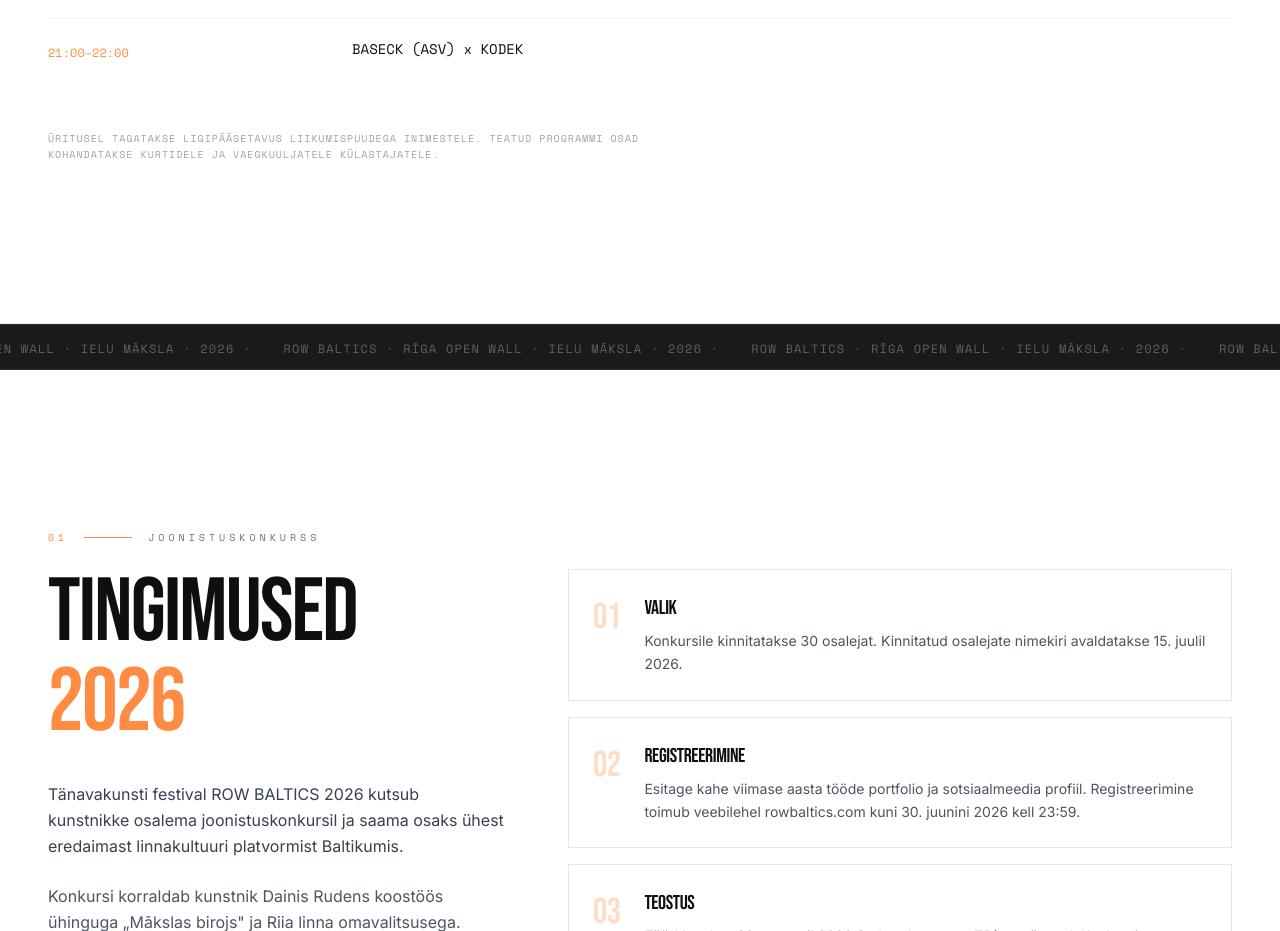
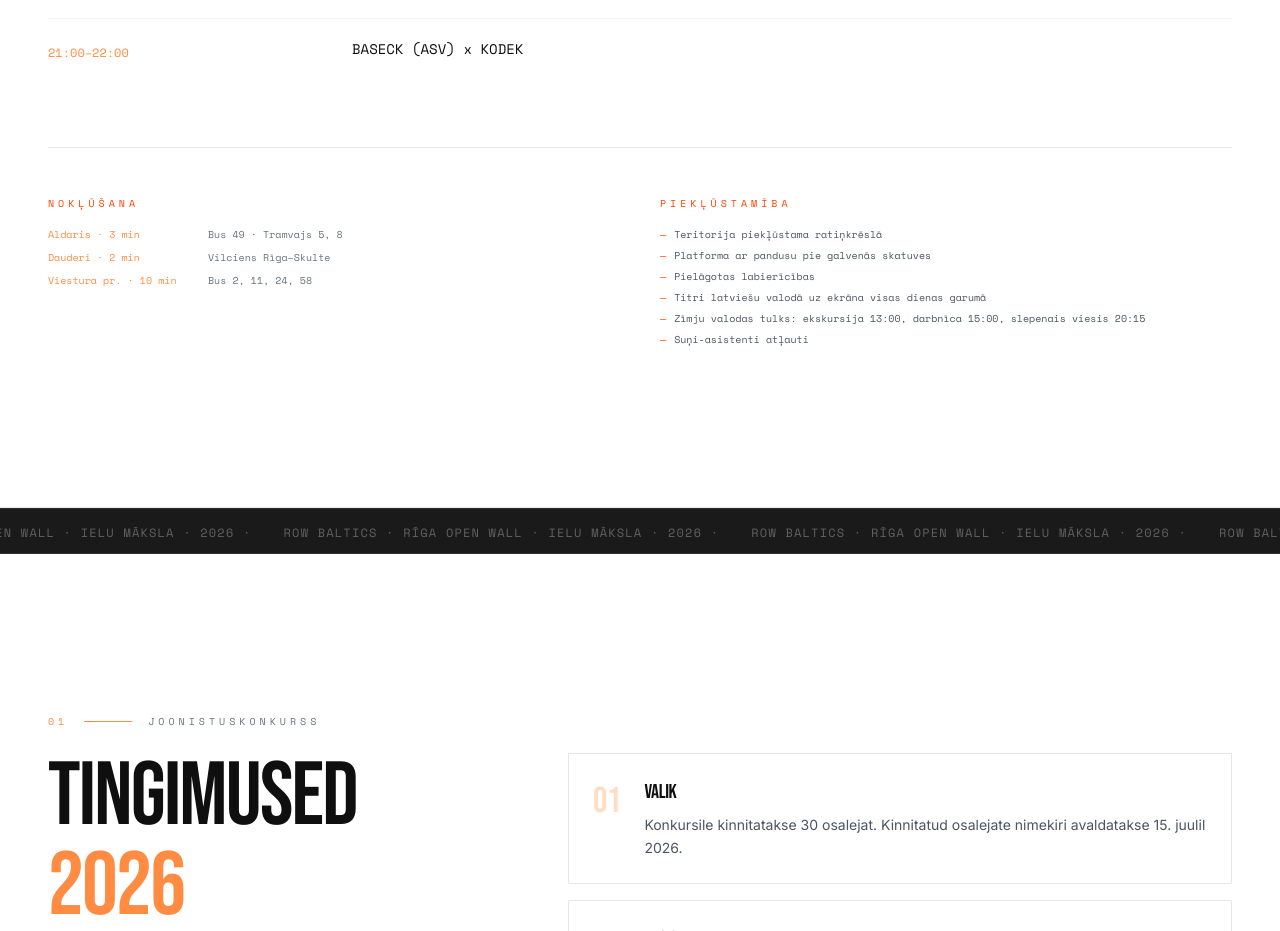
Before and after one commit to vasiljevsvladislavs-dot/rowbaltic, a Next.js app: page /ee in a window 1280 px wide. Shown: the part 5980-6911 px from the top of the page. Built offline with nearby package versions, Linux system fonts and the light colour scheme.

Commit message:
feat: add transport & accessibility info after programme

```diff
--- a/src/components/sections/ProgrammaSection.tsx
+++ b/src/components/sections/ProgrammaSection.tsx
@@ -264,11 +264,43 @@ export default function ProgrammaSection({ dict }: Props) {
           ))}
         </div>
 
-        {/* Accessibility */}
+        {/* Accessibility & Transport */}
         <AnimateIn>
-          <p className="mt-12 font-mono text-[10px] uppercase tracking-widest text-gray-400 leading-relaxed max-w-2xl">
-            {p.accessibility}
-          </p>
+          <div className="mt-16 pt-12 border-t border-gray-200 grid grid-cols-1 md:grid-cols-2 gap-10">
+            <div>
+              <p className="font-mono text-[10px] uppercase tracking-[0.4em] text-rust mb-4">Nokļūšana</p>
+              <div className="space-y-2">
+                {[
+                  { stop: 'Aldaris · 3 min', lines: 'Bus 49 · Tramvajs 5, 8' },
+                  { stop: 'Dauderi · 2 min', lines: 'Vilciens Rīga–Skulte' },
+                  { stop: 'Viestura pr. · 10 min', lines: 'Bus 2, 11, 24, 58' },
+                ].map((t, i) => (
+                  <div key={i} className="flex gap-4">
+                    <span className="font-mono text-[10px] text-acid w-36 shrink-0">{t.stop}</span>
+                    <span className="font-mono text-[10px] text-gray-500">{t.lines}</span>
+                  </div>
+                ))}
+              </div>
+            </div>
+            <div>
+              <p className="font-mono text-[10px] uppercase tracking-[0.4em] text-rust mb-4">Piekļūstamība</p>
+              <ul className="space-y-1.5">
+                {[
+                  'Teritorija piekļūstama ratiņkrēslā',
+                  'Platforma ar pandusu pie galvenās skatuves',
+                  'Pielāgotas labierīcības',
+                  'Titri latviešu valodā uz ekrāna visas dienas garumā',
+                  'Zīmju valodas tulks: ekskursija 13:00, darbnīca 15:00, slepenais viesis 20:15',
+                  'Suņi-asistenti atļauti',
+                ].map((item, i) => (
+                  <li key={i} className="font-mono text-[10px] text-gray-600 flex gap-2">
+                    <span className="text-rust shrink-0">—</span>
+                    {item}
+                  </li>
+                ))}
+              </ul>
+            </div>
+          </div>
         </AnimateIn>
       </div>
     </section>
```
